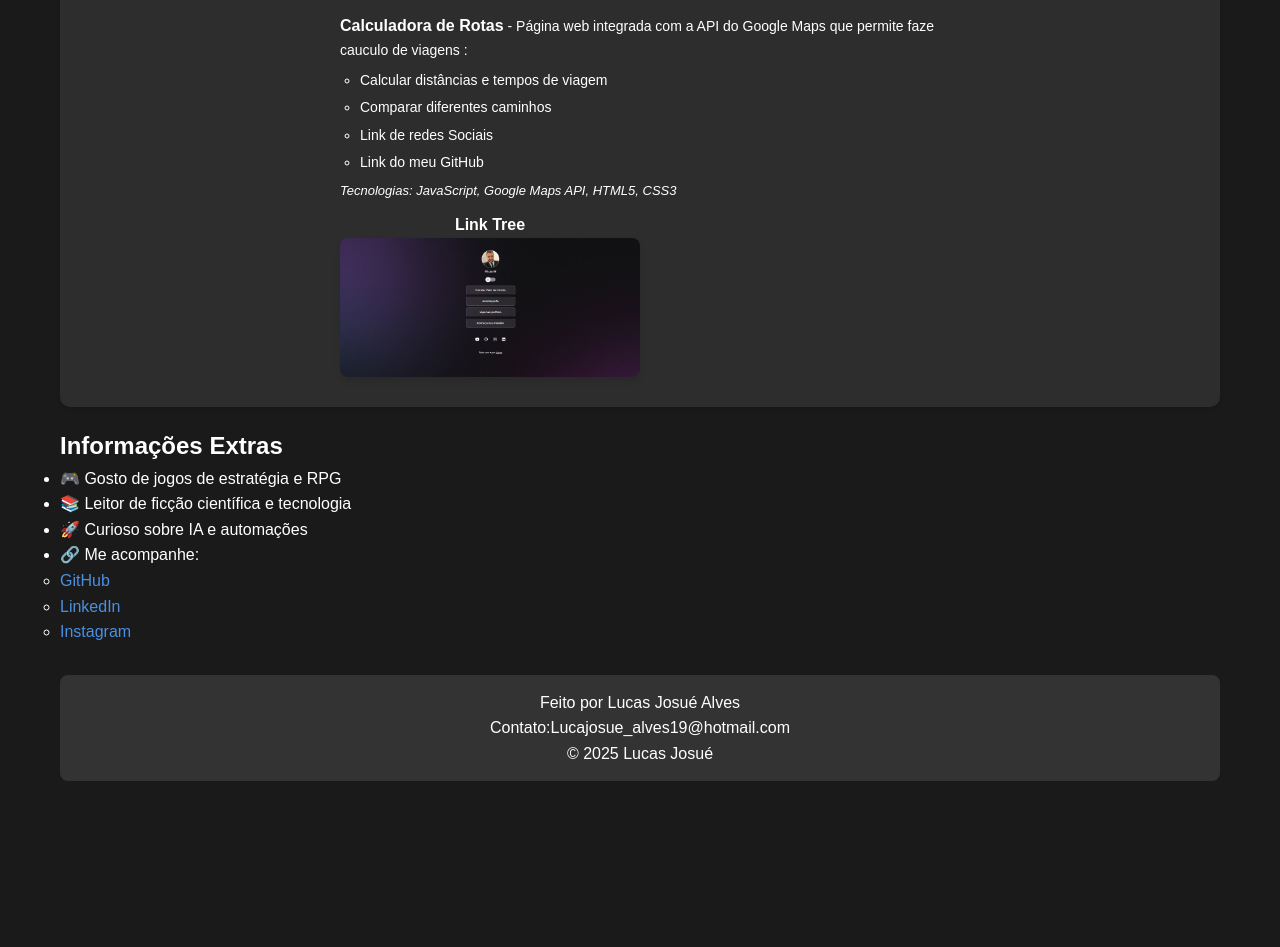
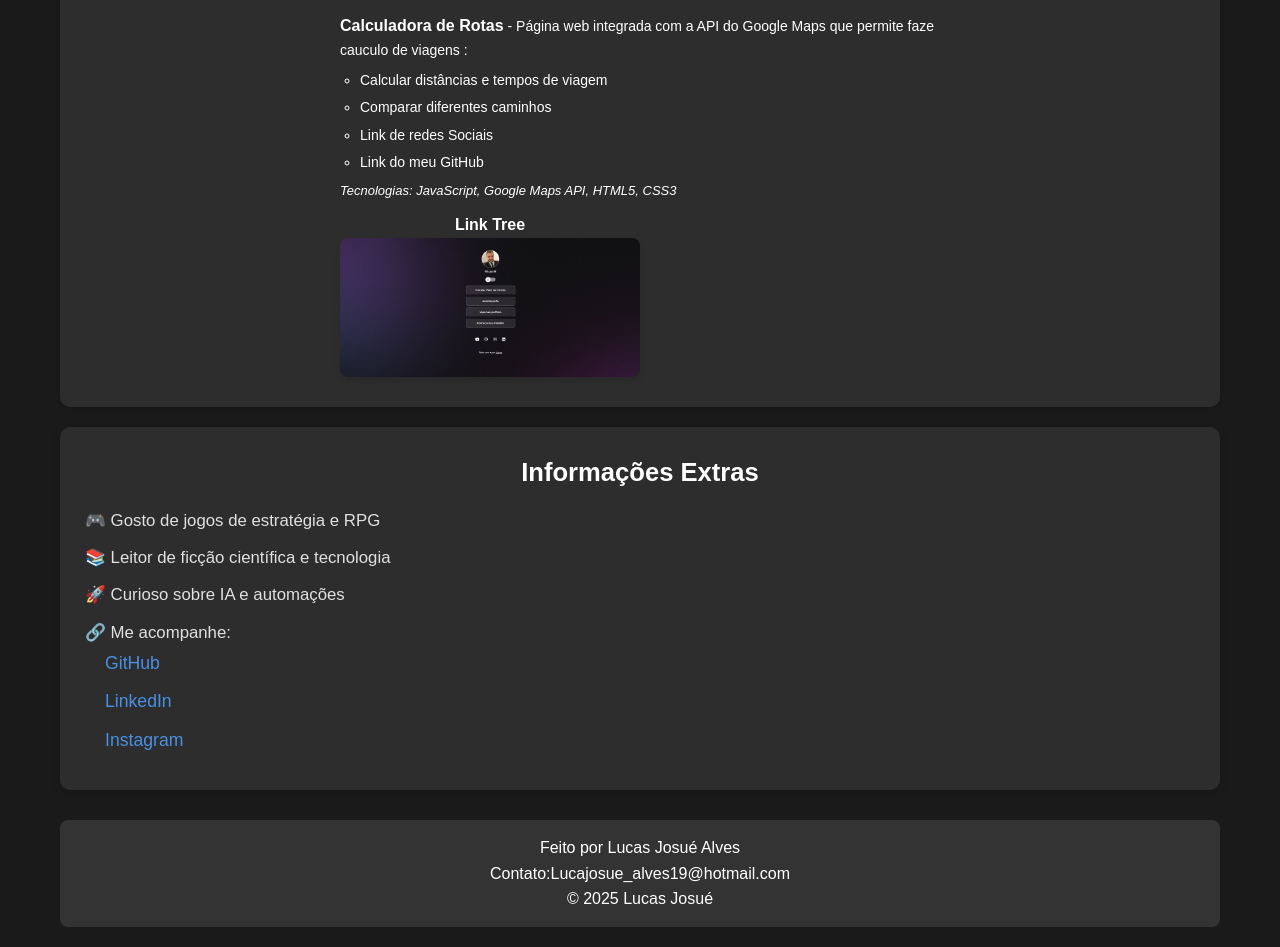
Before and after one commit to LucasJa1994/LandingPageCV, a plain HTML site: page index.html in a window 1280 px wide. Shown: the part 2493-3440 px from the top of the page. Before the commit the page ends 3294 px from the top, so only its background shows below. Drawn offline with Linux system fonts and the light colour scheme.

Commit message:
Update style.css

```diff
--- a/css/style.css
+++ b/css/style.css
@@ -231,6 +231,66 @@ article {
   color: #ffffff;
 }
 
+/* Estilo para o <aside> - Informações Extras */
+aside {
+  background-color: #2d2d2d;
+  color: #ffffff;
+  border-radius: 10px;
+  padding: 25px;
+  margin-bottom: 30px;
+  box-shadow: 0 2px 8px rgba(0, 0, 0, 0.15);
+}
+
+aside h2 {
+  font-size: 1.6em;
+  margin-bottom: 15px;
+  color: #ffffff;
+  text-align: center;
+}
+
+aside ul {
+  list-style-type: none;
+  padding-left: 0;
+}
+
+aside ul li {
+  margin-bottom: 12px;
+  font-size: 1.05em;
+  line-height: 1.5;
+  color: #e0e0e0;
+}
+
+aside ul li ul {
+  margin-top: 5px;
+  padding-left: 20px;
+}
+
+aside ul li a {
+  color: #4a90e2;
+  text-decoration: none;
+  transition: color 0.3s ease;
+}
+
+aside ul li a:hover {
+  color: #6ba8f0;
+  text-decoration: underline;
+}
+
+/* Responsivo */
+@media (max-width: 600px) {
+  aside {
+    padding: 15px;
+  }
+
+  aside h2 {
+    font-size: 1.3em;
+  }
+
+  aside ul li {
+    font-size: 1em;
+  }
+}
+
 /* Rodapé */
 footer {
   text-align: center;
```
